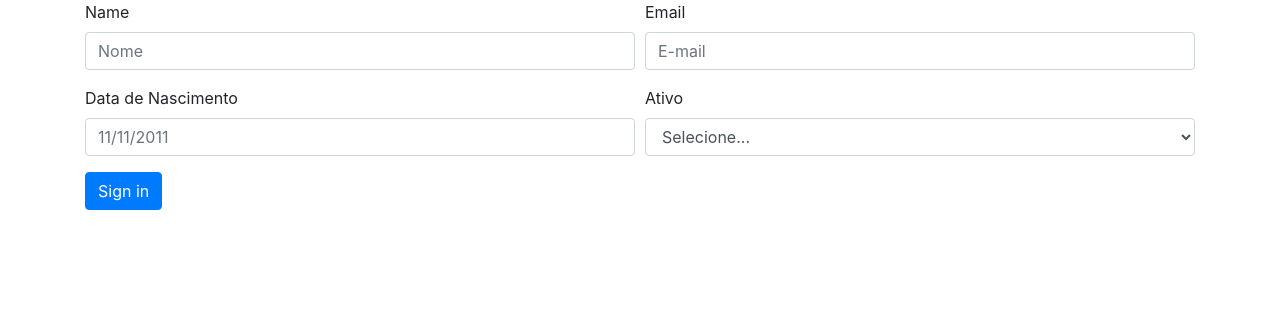
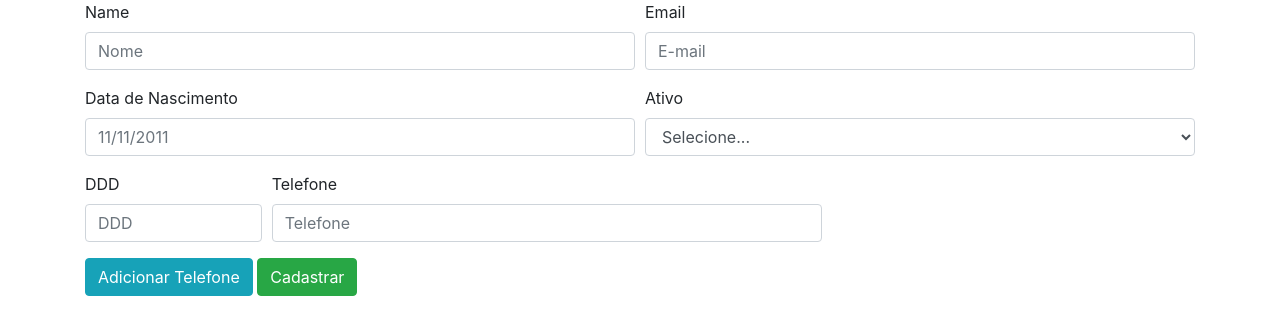
Before and after one commit to rodolfo-moreira/customer-register, a PHP site: page /cadastroProduto.php in a window 1280 px wide. Shown: the part 56-391 px from the top of the page. Run offline with PHP 8.4, Linux system fonts and the light colour scheme; some libraries are stand-ins or nearby versions.

Commit message:
Finalização de Front e Inicio do Back-End

```diff
--- a/cadastroProduto.php
+++ b/cadastroProduto.php
@@ -2,32 +2,35 @@
 	require_once("slice/header.php");
 ?>
 
-<form>
+<form id="registerClient">
   <div class="form-row">
 
-  	<div class="form-group col-md-6">
-      <label for="inputName">Name</label>
-      <input type="text" class="form-control" id="inputName" placeholder="Nome">
+  	<div class="form-group col-md-6 form-base">
+      <label for="name">Name</label>
+      <input type="text" class="form-control" id="name" name="name" placeholder="Nome" required>
+      <div class="valid-feedback">
+        Ok!
+      </div>
     </div>
 
-    <div class="form-group col-md-6">
-      <label for="inputEmail4">Email</label>
-      <input type="email" class="form-control" id="inputEmail4" placeholder="E-mail">
+    <div class="form-group col-md-6 form-base">
+      <label for="email">Email</label>
+      <input type="email" class="form-control"  id="email" name="email" placeholder="E-mail" required>
     </div>
 
   </div>
 
   <div class="form-row">
 
-	  <div class="form-group col-md-6">
-	    <label for="inputDathBirth">Data de Nascimento</label>
-	    <input type="text" class="form-control" id="inputDathBirth" placeholder="11/11/2011">
+	  <div class="form-group col-md-6 form-base">
+	    <label for="date_birth">Data de Nascimento</label>
+	    <input type="text" class="form-control" id="date_birth" name="date_birth" placeholder="11/11/2011" required>
 	  </div>
 
-	  <div class="form-group col-md-6">
-	      <label for="inputActive">Ativo</label>
-	      <select id="inputActive" class="form-control">
-	        <option selected value="0">Selecione...</option>
+	  <div class="form-group col-md-6 form-base">
+	      <label for="active">Ativo</label>
+	      <select id="active" name="active" class="form-control" required>
+	        <option selected value="">Selecione...</option>
 	        <option value="1">Ativado</option>
 	        <option value="2">Desativado</option>
 	      </select>
@@ -35,9 +38,31 @@
 
   </div>
 
+  <div class="formTelephone">
 
-  <button type="submit" class="btn btn-primary">Sign in</button>
+	  <div class="form-row form-telephone">
+
+	  	<div class="form-group col-md-2">
+	      <label for="ddd">DDD</label>
+	      <input type="text" class="form-control" id="ddd" name="ddd" placeholder="DDD" required>
+	    </div>
+
+	    <div class="form-group col-md-6">
+	      <label for="telephone">Telefone</label>
+	      <input type="text" class="form-control" id="telephone" name="telephone" placeholder="Telefone" required>
+	    </div>
+
+	  </div>
+
+  </div>
+
+  <button type="button" class="btn btn-info" id="addTelephone">Adicionar Telefone</button>
+
+  <button type="submit" class="btn btn-success">Cadastrar</button>
+
 </form>
+
+<script src="js/form.js"></script>
 
 <?php
 	require_once("slice/footer.php");
--- /dev/null
+++ b/css/form.css
@@ -0,0 +1,8 @@
+.iconForm{
+	position: relative;
+    top: 40px;
+}
+
+.iconForm a{
+	color: #FF0000;
+}
--- /dev/null
+++ b/js/form.js
@@ -0,0 +1,79 @@
+$(document).on('click', '#addTelephone', function(){
+
+	var renderForm = renderTelefoneForm();
+	$('.formTelephone').append(renderForm);
+});
+
+function renderTelefoneForm(){
+
+	var html = '';
+
+	html += '<div class="form-row">';
+
+		html += '<div class="form-group col-md-2 form-telephone">';
+		  html += '<label for="ddd">DDD</label>';
+		  html += '<input type="text" class="form-control" id="ddd" name="ddd" placeholder="DDD">';
+		html += '</div>';
+
+		html += '<div class="form-group col-md-6 form-telephone">';
+		  html += '<label for="telephone">Telefone</label>';
+		  html += '<input type="text" class="form-control" id="telephone" name="telephone" placeholder="Telefone">';
+		html += '</div>';
+
+		html += '<div class="col-md-2 iconForm">';
+		  html += '<a href="#" onclick="removeTel(this)"><i class="material-icons">delete</i></a>';
+		html += '</div>';
+
+	html += '</div>';
+
+	return html;
+}
+
+function removeTel(btn){
+
+	var row = btn.parentNode.parentNode;
+  	row.parentNode.removeChild(row);
+
+}
+
+
+$(document).ready(function () {
+
+
+    $('#registerClient').submit(function (e) {
+
+    	e.preventDefault();
+
+	    var form = this;
+	    var data = $(form).find('.form-base :input');
+	    var dataTelephone = $(form).find('.form-telephone :input');
+
+	    console.log(data.serialize());
+
+	   	var request;
+
+	   	request = $.ajax({
+	   		url: "validate/clientValidate.php",
+	   		type: "POST",
+	   		data: data
+	   	});
+
+	   	request.done(function(response, textStatus, jqXHR){
+	   		console.log('work');
+	   		console.log(response);
+	   		console.log(textStatus);
+	   		console.log(jqXHR);
+	   	});
+
+	   	request.fail(function(errorThrown, textStatus, jqXHR){
+	   		console.log('doesnt work');
+	   		console.log(errorThrown);
+	   		console.log(textStatus);
+	   		console.log(jqXHR);
+	   	});
+
+
+
+  	});
+
+});
--- /dev/null
+++ b/slice/conect.php
@@ -0,0 +1,3 @@
+<?php
+
+$conect = mysqli_connect("127.0.0.1", "root", "", "register_client");
--- a/slice/header.php
+++ b/slice/header.php
@@ -4,22 +4,26 @@
 
 	<meta charset="utf-8">
 
+	<meta name="viewport" content="width=device-width, initial-scale=1">
+
 	<link rel="stylesheet" href="https://maxcdn.bootstrapcdn.com/bootstrap/4.0.0/css/bootstrap.min.css" integrity="sha384-Gn5384xqQ1aoWXA+058RXPxPg6fy4IWvTNh0E263XmFcJlSAwiGgFAW/dAiS6JXm" crossorigin="anonymous">
+
+	<link href="https://fonts.googleapis.com/icon?family=Material+Icons" rel="stylesheet">
+
+	<link href="css/form.css" rel="stylesheet">
+
+	<script src="https://code.jquery.com/jquery-3.1.1.min.js"></script>
 
 	<script src="https://maxcdn.bootstrapcdn.com/bootstrap/4.0.0/js/bootstrap.min.js" integrity="sha384-JZR6Spejh4U02d8jOt6vLEHfe/JQGiRRSQQxSfFWpi1MquVdAyjUar5+76PVCmYl" crossorigin="anonymous"></script>
 
-	<script src="https://code.jquery.com/jquery-3.2.1.slim.min.js" integrity="sha384-KJ3o2DKtIkvYIK3UENzmM7KCkRr/rE9/Qpg6aAZGJwFDMVNA/GpGFF93hXpG5KkN" crossorigin="anonymous"></script>
-
 	<script src="https://cdnjs.cloudflare.com/ajax/libs/popper.js/1.12.9/umd/popper.min.js" integrity="sha384-ApNbgh9B+Y1QKtv3Rn7W3mgPxhU9K/ScQsAP7hUibX39j7fakFPskvXusvfa0b4Q" crossorigin="anonymous"></script>
-
-
 
 </head>
 <body>
 
 	<nav class="navbar navbar-expand-lg navbar-light bg-light">
 	  <a class="navbar-brand" href="#">Cadastro de Produtos</a>
-	  <button class="navbar-toggler" type="button" data-toggle="collapse" data-target="#navbarNav" aria-controls="navbarNav" aria-expanded="false" aria-label="Toggle navigation">
+	  <button class="navbar-toggler collapsed" type="button" data-toggle="collapse" data-target="#navbarNav" aria-controls="navbarNav" aria-expanded="false" aria-label="Toggle navigation">
 	    <span class="navbar-toggler-icon"></span>
 	  </button>
 	  <div class="collapse navbar-collapse" id="navbarNav">
--- /dev/null
+++ b/validate/clientValidate.php
@@ -0,0 +1,4 @@
+<?php
+	$data = $_POST;
+	var_dump($data);
+	exit;
```
Also changed, not shown: class/Client.php (added, +69 -0 lines), dao/ClientDao.php (added, +42 -0 lines), js/formAppend.js (deleted), slice/footer.php (line endings or trailing spaces).
